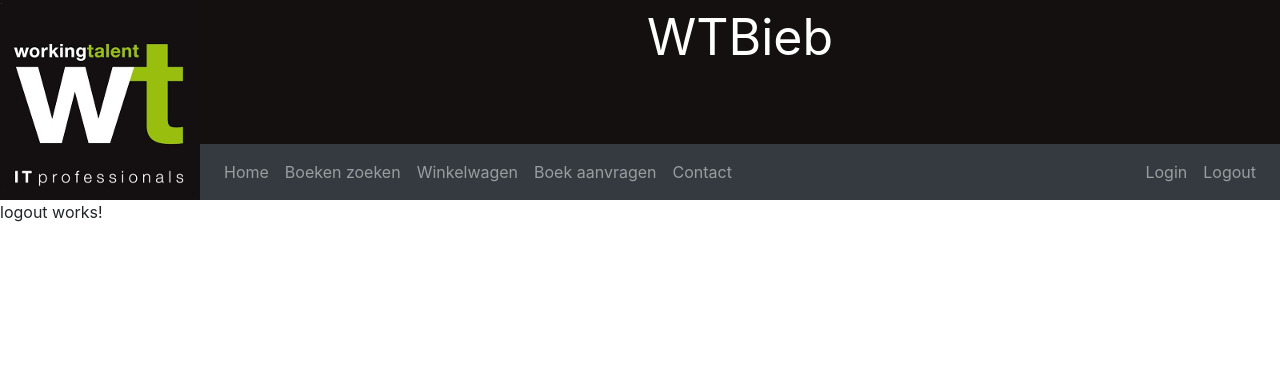
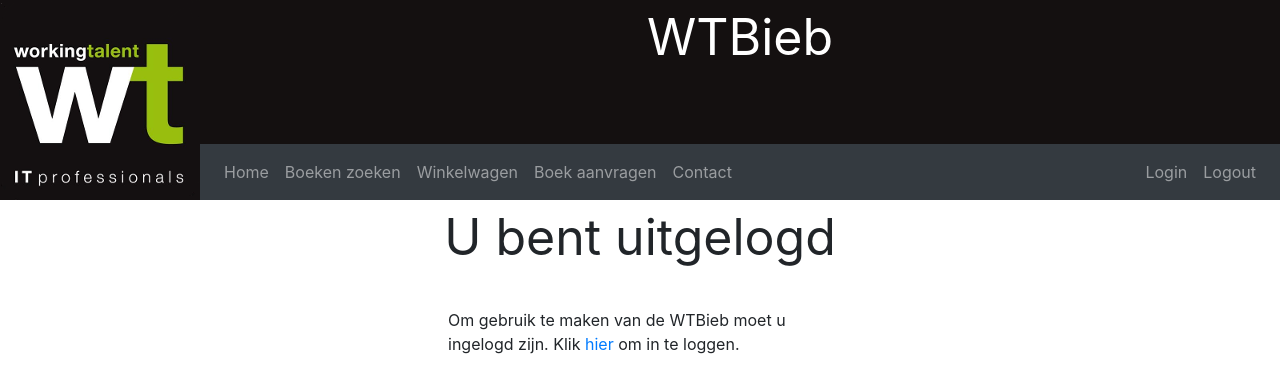
Before and after one commit to dalimagaadi/WTTLibraryFront, an Angular app: page /logout in a window 1280 px wide. Shown: the top 392 px of the page. Built offline with nearby package versions, Linux system fonts and the light colour scheme.

Commit message:
logout component

```diff
--- a/src/app/logout/logout.component.css
+++ b/src/app/logout/logout.component.css
@@ -0,0 +1,12 @@
+  .header{
+    text-align: center;
+    font: 'Open Sans', sans-serif;
+    font-size:50px
+}
+.wrap{
+    width: 30%;
+    position: absolute;
+    top: 40%;
+    left: 50%;
+    transform: translate(-50%, -50%);
+  }
--- a/src/app/logout/logout.component.html
+++ b/src/app/logout/logout.component.html
@@ -1 +1,5 @@
-<p>logout works!</p>
+<header class="header"> U bent uitgelogd</header>
+<div class="wrap">
+<br>
+Om gebruik te maken van de WTBieb moet u ingelogd zijn. Klik <a href="http://localhost:4200/login">hier</a> om in te loggen.
+</div>
```
